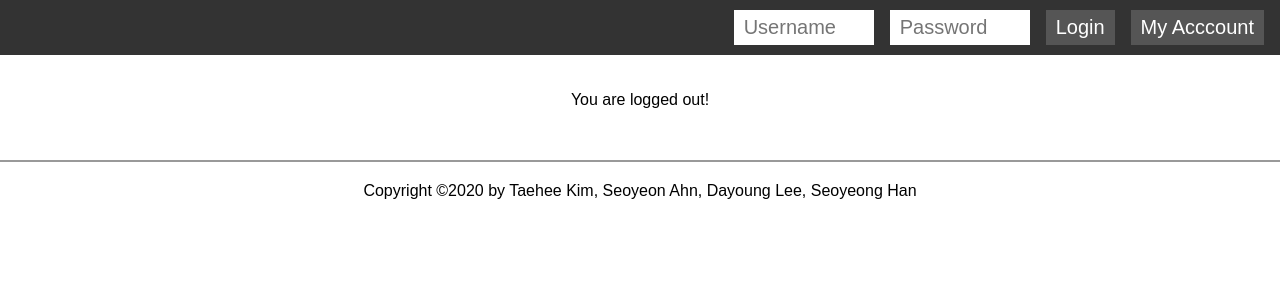
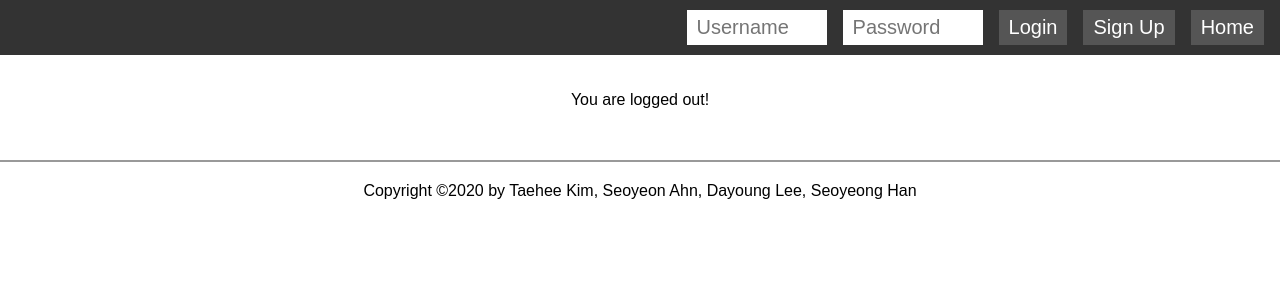
Before and after one commit to dayoung100/OpenSW_Team09, a PHP site: page /index.php in a window 1280 px wide. Shown: the top 300 px of the page. Run offline with PHP 8.4, Linux system fonts and the light colour scheme.

Commit message:
Update header.php
add Home button, change Settings button name

```diff
--- a/header.php
+++ b/header.php
@@ -18,14 +18,15 @@
           <div class = 'login-container'>
             <?php
                 if(isset($_SESSION['userId'])){
-                    echo '<form action = settings.php"><button type= "submit">Settings</button></form>
+                    echo '<form action = main.php"><button type= "submit">Home</button></form>
+                    <form action = settings.php"><button type= "submit">My Account</button></form>
                     <form action = "includes/logout.inc.php" method = "post">
                     <button type = "submit" name = "logout-submit">Logout</button>
                     </form>';
                 }
                 else {
-                    echo '
-                    <form action = "signup.php"><button type = "submit">My Acccount</button></form>
+                    echo '<form action = main.php"><button type= "submit">Home</button></form>
+                    <form action = "signup.php"><button type = "submit">Sign Up</button></form>
                     <form action = "includes/login.inc.php" method = "post">
                     <button type = "submit" name = "login-submit">Login</button>
                     <input type = "password" name = "pwd" placeholder="Password">
```
